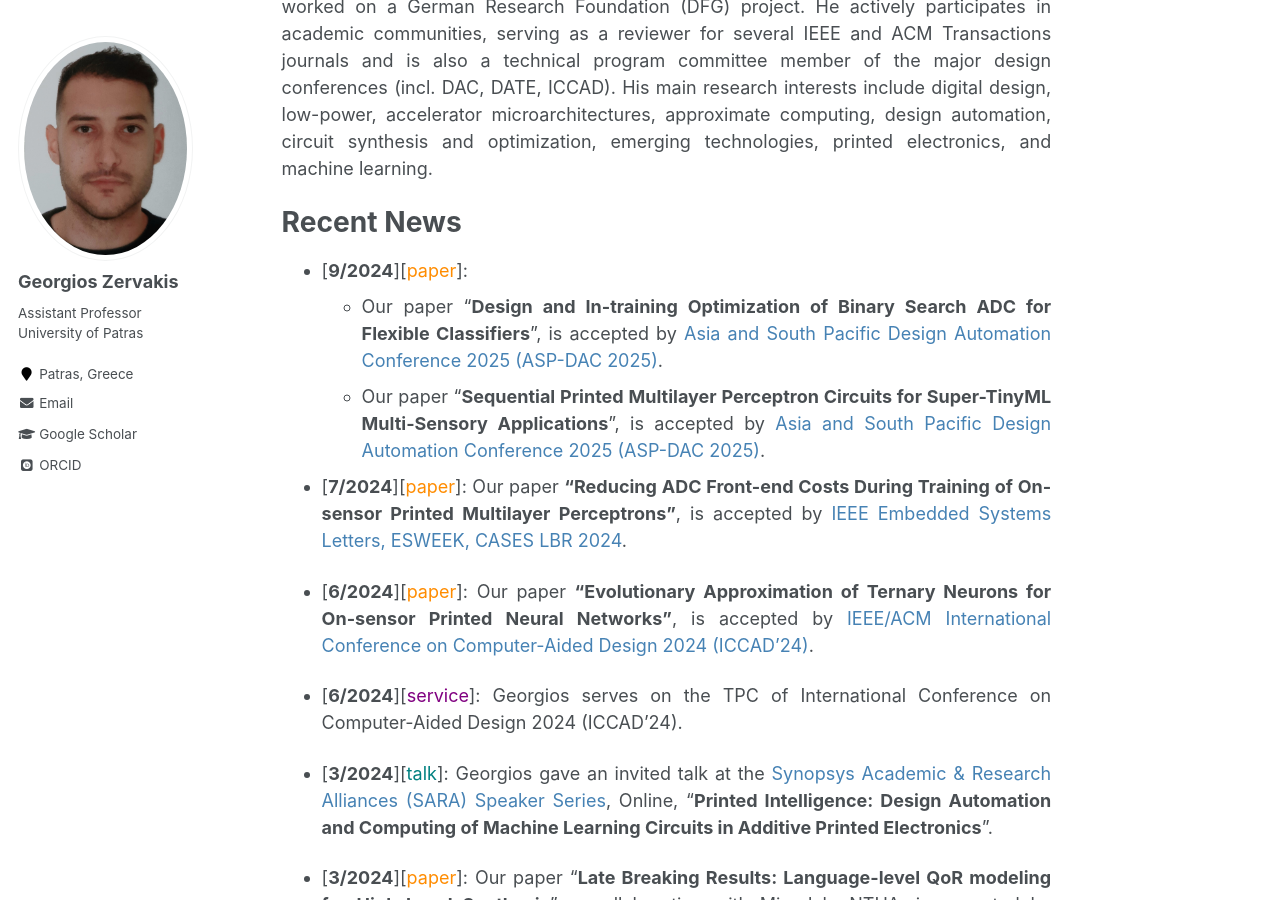
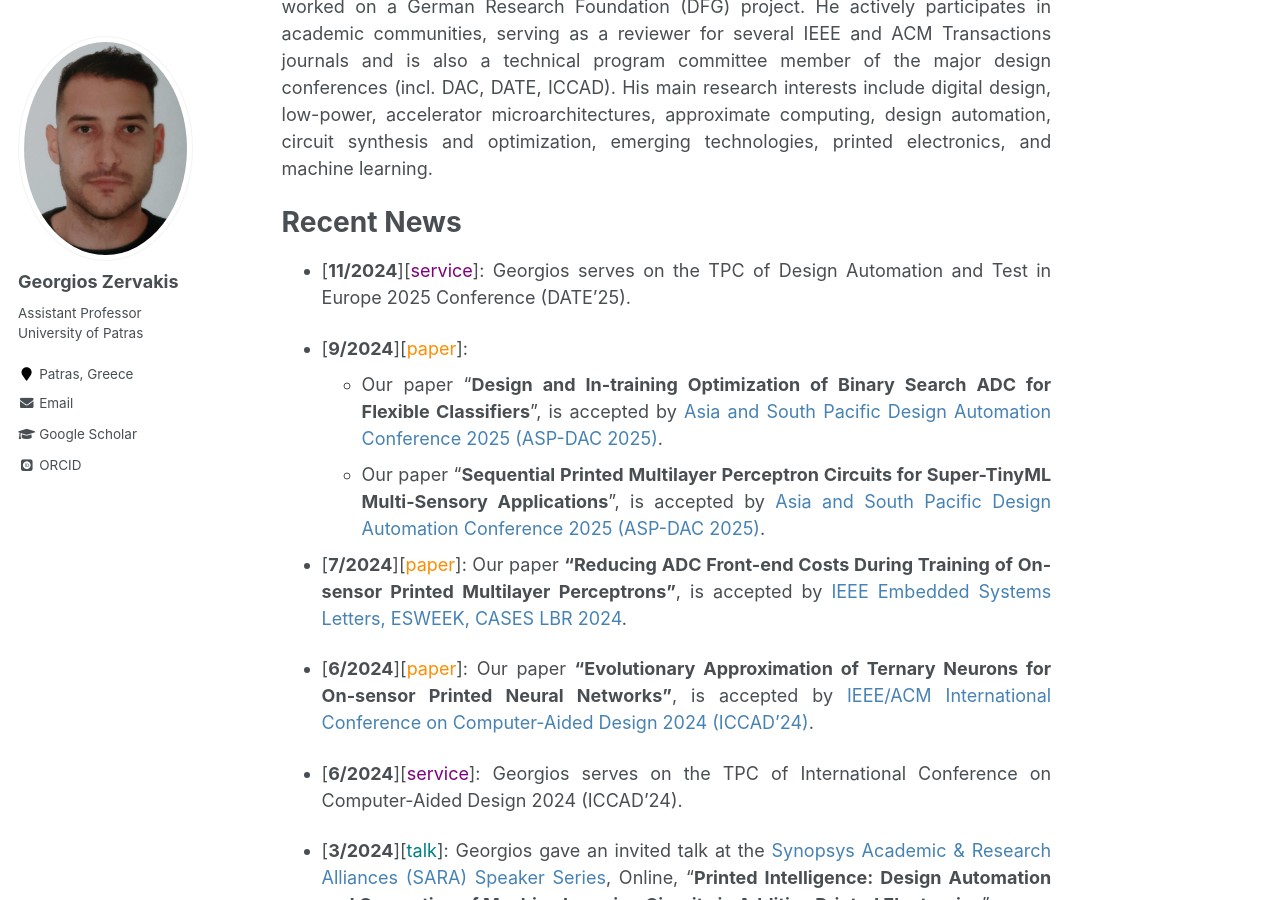
Before and after one commit to giozerv/giozerv.github.io, a Jekyll site: the page built from _pages/about.md, in a window 1280 px wide and 900 px high, scrolled down 491 px. Built offline with Jekyll 4.4.1, drawn with Linux system fonts in a browser that asks for light colours; some web fonts are replaced.

Commit message:
Update about.md

```diff
--- a/_pages/about.md
+++ b/_pages/about.md
@@ -21,6 +21,9 @@ Georgios Zervakis is an Assistant Professor at the [Department of Computer Engin
 
 Recent News
 ===
+
+* [**11/2024**][<span style="color:purple">service</span>]: Georgios serves on the TPC of Design Automation and Test in Europe 2025 Conference (DATE'25).
+
 * [**9/2024**][<span style="color:darkorange">paper</span>]:
   * Our paper "**Design and In-training Optimization of Binary Search ADC for Flexible Classifiers**", is accepted by <span style="color:SteelBlue">Asia and South Pacific Design Automation Conference 2025 (ASP-DAC 2025)</span>.
   * Our paper "**Sequential Printed Multilayer Perceptron Circuits for Super-TinyML Multi-Sensory Applications**", is accepted by <span style="color:SteelBlue">Asia and South Pacific Design Automation Conference 2025 (ASP-DAC 2025)</span>.
```
